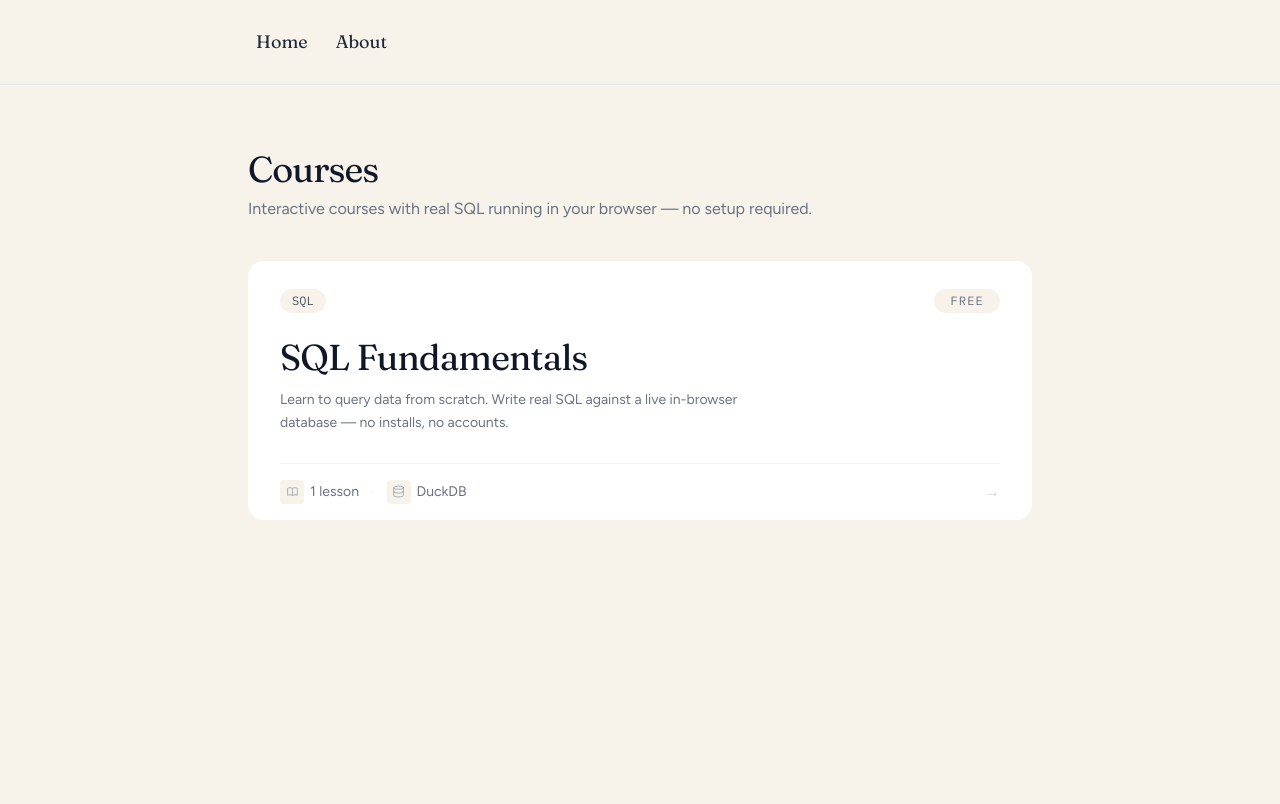
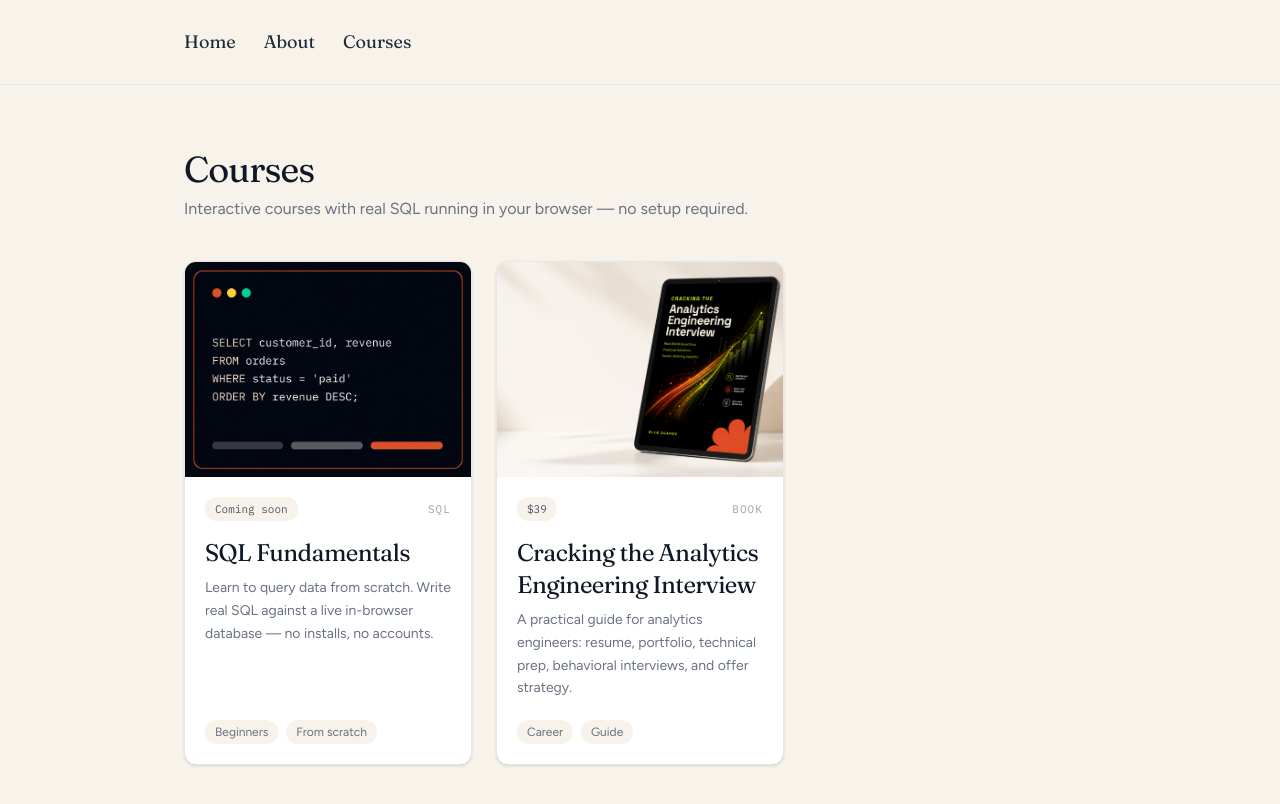
Before and after one commit to oleg-agapov/oleg-agapov.github.io, an Astro site: page /courses in a window 1280 px wide. Built offline with nearby package versions, Linux system fonts and the light colour scheme; Astro itself is replaced by a stand-in of ours.

Commit message:
Overhaul the index page and add courses

```diff
--- a/src/components/SqlCourse.vue
+++ b/src/components/SqlCourse.vue
@@ -291,7 +291,7 @@ onMounted(async () => {
     </aside>
 
     <!-- Main -->
-    <main v-if="currentLesson" class="py-12 px-14 max-w-3xl max-md:py-8 max-md:px-5">
+    <main v-if="currentLesson" class="py-12 px-14 max-w-5xl max-md:py-8 max-md:px-5">
 
       <!-- Lesson header -->
       <div class="mb-9">
--- a/src/layouts/Base.astro
+++ b/src/layouts/Base.astro
@@ -19,11 +19,11 @@ import '../styles/global.css';
   </head>
   <body class="min-h-screen bg-white text-gray-900 antialiased">
     <header class="px-6 md:px-14 py-5 md:py-7 border-b border-gray-200 bg-cream font-body">
-      <nav class="max-w-3xl mx-auto flex flex-wrap items-center gap-4 md:gap-7">
+      <nav class="max-w-5xl px-6 md:px-14 mx-auto flex flex-wrap items-center gap-4 md:gap-7">
         {([
           'Home',
           'About',
-          //'Courses'
+          'Courses'
         ] as const).map((link) => (
           <a
             href={link === 'Home' ? '/' : `/${link.toLowerCase()}`}
--- a/src/pages/about.astro
+++ b/src/pages/about.astro
@@ -6,7 +6,7 @@ import Base from '../layouts/Base.astro';
   <div class="min-h-screen bg-cream font-body">
 
     <!-- Main content -->
-    <main class="max-w-4xl mx-auto px-6 md:px-14 py-10 md:py-12 flex flex-col gap-10">
+    <main class="max-w-5xl mx-auto px-6 md:px-14 py-10 md:py-12 flex flex-col gap-10">
 
       <!-- Greeting -->
       <div class="flex items-center gap-5 md:gap-6">
--- a/src/pages/chat.astro
+++ b/src/pages/chat.astro
@@ -5,7 +5,7 @@ import Chat from '../components/Chat.vue';
 
 <Base title="Chat with Oleg's AI">
   <div class="min-h-screen bg-cream font-body">
-    <main class="max-w-3xl mx-auto px-6 md:px-14 py-10 md:py-12 flex flex-col gap-8">
+    <main class="max-w-5xl mx-auto px-6 md:px-14 py-10 md:py-12 flex flex-col gap-8">
 
       <div>
         <h1 class="font-display text-3xl tracking-tight text-gray-900">
--- a/src/pages/courses/index.astro
+++ b/src/pages/courses/index.astro
@@ -3,71 +3,94 @@ import Base from '../../layouts/Base.astro';
 
 const courses = [
   {
-    href: '/courses/sql-fundamentals',
+    href: undefined,
     tag: 'SQL',
     title: 'SQL Fundamentals',
     description: 'Learn to query data from scratch. Write real SQL against a live in-browser database — no installs, no accounts.',
-    lessons: '1 lesson',
-    tech: 'DuckDB',
+    tags: ['Beginners', 'From scratch'],
+    price: 'Coming soon',
+    cover: 'image',
+    image: '/sql-fundemantals-2.png',
+    imageAlt: 'SQL Fundamentals course cover',
+  },
+  {
+    href: 'https://olegagapov.gumroad.com/l/cracking-the-analytics-engineering-interview',
+    tag: 'Book',
+    title: 'Cracking the Analytics Engineering Interview',
+    description: 'A practical guide for analytics engineers: resume, portfolio, technical prep, behavioral interviews, and offer strategy.',
+    tags: ['Career', 'Guide'],
+    price: '$39',
+    cover: 'image',
+    image: '/cracking-ae-interview-2.png',
+    imageAlt: 'Cracking the Analytics Engineering Interview book cover',
   },
 ];
 ---
 
 <Base title="Courses — Oleg Agapov">
   <div class="min-h-screen bg-cream font-body">
-    <main class="max-w-4xl mx-auto px-6 md:px-14 py-10 md:py-16">
+    <main class="max-w-5xl mx-auto px-6 md:px-14 py-10 md:py-16">
 
       <h1 class="font-display text-4xl tracking-tight mb-2">Courses</h1>
       <p class="text-base text-gray-500 mb-10">Interactive courses with real SQL running in your browser — no setup required.</p>
 
-      <div class="flex flex-col gap-4">
+      <div class="grid grid-cols-1 sm:grid-cols-2 lg:grid-cols-3 gap-6 items-stretch">
         {courses.map((course) => (
           <a
             href={course.href}
-            class="group bg-white rounded-2xl px-8 pt-7 pb-0 no-underline block"
+            target={course.href?.startsWith('http') ? '_blank' : undefined}
+            rel={course.href?.startsWith('http') ? 'noreferrer' : undefined}
+            class:list={[
+              'h-full bg-white rounded-xl border border-gray-200 shadow-sm overflow-hidden no-underline flex flex-col transition-colors',
+              course.href ? 'group hover:border-terra' : 'cursor-default',
+            ]}
           >
-            <!-- Top row -->
-            <div class="flex items-center justify-between mb-6">
-              <span class="font-mono text-xs bg-cream text-gray-600 px-3 py-1 rounded-full">{course.tag}</span>
-              <span class="font-mono text-xs uppercase tracking-widest bg-cream text-gray-500 px-4 py-1 rounded-full">Free</span>
+            <div class="relative aspect-[4/3] overflow-hidden bg-cream-card">
+              {course.cover === 'image' ? (
+                <img
+                  src={course.image}
+                  alt={course.imageAlt}
+                  class="absolute inset-0 h-full w-full object-cover"
+                />
+              ) : (
+                <div class="absolute inset-0 bg-gray-950 text-gray-100 p-5 flex flex-col justify-between">
+                  <div class="flex items-center gap-1.5">
+                    <span class="size-2.5 rounded-full bg-terra"></span>
+                    <span class="size-2.5 rounded-full bg-amber-300"></span>
+                    <span class="size-2.5 rounded-full bg-emerald-400"></span>
+                  </div>
+                  <div class="font-mono text-[12px] leading-relaxed">
+                    <p><span class="text-terra-soft">SELECT</span> customer_id, revenue</p>
+                    <p><span class="text-terra-soft">FROM</span> orders</p>
+                    <p><span class="text-terra-soft">WHERE</span> status = 'paid'</p>
+                    <p><span class="text-terra-soft">ORDER BY</span> revenue DESC;</p>
+                  </div>
+                  <div class="grid grid-cols-3 gap-2">
+                    <span class="h-2 rounded-full bg-white/20"></span>
+                    <span class="h-2 rounded-full bg-white/35"></span>
+                    <span class="h-2 rounded-full bg-terra"></span>
+                  </div>
+                </div>
+              )}
             </div>
 
-            <!-- Title -->
-            <h2 class="font-display text-4xl font-normal tracking-tight text-gray-900 mb-3 group-hover:text-terra transition-colors duration-150">
-              {course.title}
-            </h2>
-
-            <!-- Description -->
-            <p class="text-sm text-gray-500 leading-relaxed mb-7 max-w-lg">{course.description}</p>
-
-            <!-- Footer -->
-            <div class="flex items-center justify-between border-t border-gray-100 py-4">
-              <div class="flex items-center gap-3 text-sm text-gray-500">
-                <!-- Lessons -->
-                <div class="flex items-center gap-1.5">
-                  <span class="w-6 h-6 rounded bg-cream flex items-center justify-center text-gray-400">
-                    <svg width="13" height="13" viewBox="0 0 24 24" fill="none" stroke="currentColor" stroke-width="1.5" stroke-linecap="round" stroke-linejoin="round">
-                      <path d="M12 6.253v13m0-13C10.832 5.477 9.246 5 7.5 5S4.168 5.477 3 6.253v13C4.168 18.477 5.754 18 7.5 18s3.332.477 4.5 1.253m0-13C13.168 5.477 14.754 5 16.5 5c1.747 0 3.332.477 4.5 1.253v13C19.832 18.477 18.247 18 16.5 18c-1.746 0-3.332.477-4.5 1.253"/>
-                    </svg>
-                  </span>
-                  <span>{course.lessons}</span>
-                </div>
-                <span class="text-gray-200">·</span>
-                <!-- Tech -->
-                <div class="flex items-center gap-1.5">
-                  <span class="w-6 h-6 rounded bg-cream flex items-center justify-center text-gray-400">
-                    <svg width="13" height="13" viewBox="0 0 24 24" fill="none" stroke="currentColor" stroke-width="1.5" stroke-linecap="round" stroke-linejoin="round">
-                      <ellipse cx="12" cy="5" rx="9" ry="3"/>
-                      <path d="M21 12c0 1.66-4 3-9 3s-9-1.34-9-3"/>
-                      <path d="M3 5v14c0 1.66 4 3 9 3s9-1.34 9-3V5"/>
-                    </svg>
-                  </span>
-                  <span>{course.tech}</span>
-                </div>
+            <div class="p-5 flex flex-1 flex-col">
+              <div class="flex items-center justify-between gap-3 mb-4">
+                <span class="font-mono text-[11px] bg-cream text-gray-600 px-2.5 py-1 rounded-full">{course.price}</span>
+                <span class="font-mono text-[11px] uppercase tracking-widest text-gray-400">{course.tag}</span>
               </div>
 
-              <!-- Arrow -->
-              <span class="text-gray-300 group-hover:text-terra transition-colors duration-150 text-base">→</span>
+              <h2 class="font-display text-2xl font-normal tracking-tight text-gray-900 mb-2 group-hover:text-terra transition-colors duration-150">
+                {course.title}
+              </h2>
+
+              <p class="text-sm text-gray-500 leading-relaxed mb-5">{course.description}</p>
+
+              <div class="mt-auto flex flex-wrap gap-2">
+                {course.tags.map((tag) => (
+                  <span class="rounded-full bg-cream px-2.5 py-1 text-xs text-gray-500">{tag}</span>
+                ))}
+              </div>
             </div>
           </a>
         ))}
--- a/src/pages/index.astro
+++ b/src/pages/index.astro
@@ -5,7 +5,7 @@ import Base from '../layouts/Base.astro';
 <Base title="Oleg Agapov">
   <div class="min-h-screen bg-cream font-body">
 
-    <main class="max-w-3xl mx-auto px-6 md:px-14 py-10 md:py-12 flex flex-col gap-10">
+    <main class="max-w-5xl mx-auto px-6 md:px-14 py-10 md:py-12 flex flex-col gap-10">
 
       <!-- Hero: avatar + name -->
       <div class="flex items-center gap-5 md:gap-6">
@@ -14,7 +14,7 @@ import Base from '../layouts/Base.astro';
           <h1 class="font-display text-5xl leading-none tracking-tight text-gray-900">
             Hello — I'm <span class="text-terra">Oleg</span>
           </h1>
-          <p class="mt-2 text-sm text-gray-500 pl-1">Analytics engineer, teacher, and author. Based in Vancouver, Canada.</p>
+          <p class="mt-2 text-sm text-gray-500 pl-1">Analytics engineer, teacher, and author.</p>
         </div>
       </div>
 
@@ -22,7 +22,7 @@ import Base from '../layouts/Base.astro';
       <div class="flex flex-col gap-4 text-base leading-relaxed text-gray-600">
         <p>
           I'm a Senior Analytics Engineer at <a href="https://www.hiive.com" target="_blank" class="underline underline-offset-2 hover:text-terra transition-colors">Hiive</a> —
-          a Vancouver fintech running a private securities marketplace for pre-IPO shares.
+          a Vancouver 🇨🇦 fintech running a private securities marketplace for pre-IPO shares.
           My job is turning messy transaction data into numbers people can actually trust: dbt models, data pipelines, and strong opinions about naming conventions.
         </p>
         <p>
```
Also changed, not shown: public/cracking-ae-interview-2.png (added), public/cracking-ae-interview.png (added), public/sql-fundemantals-2.png (added), public/sql-fundemantals.png (added), 2 other files.
